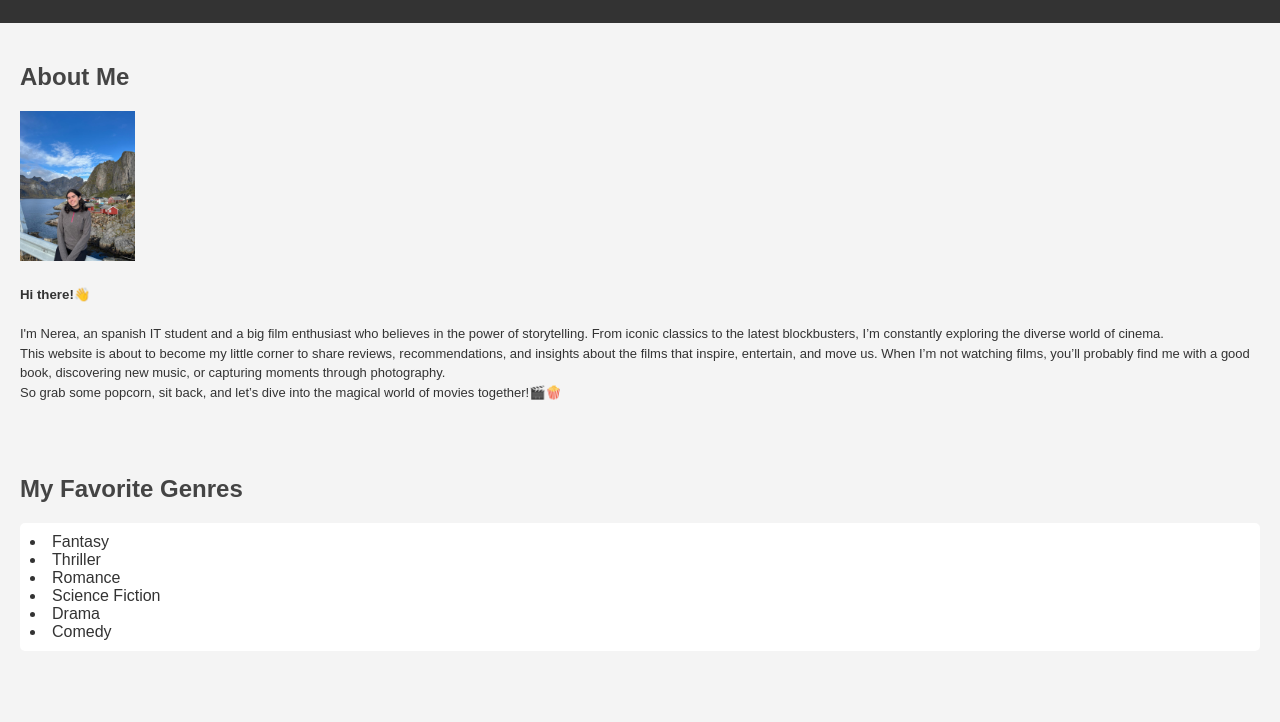
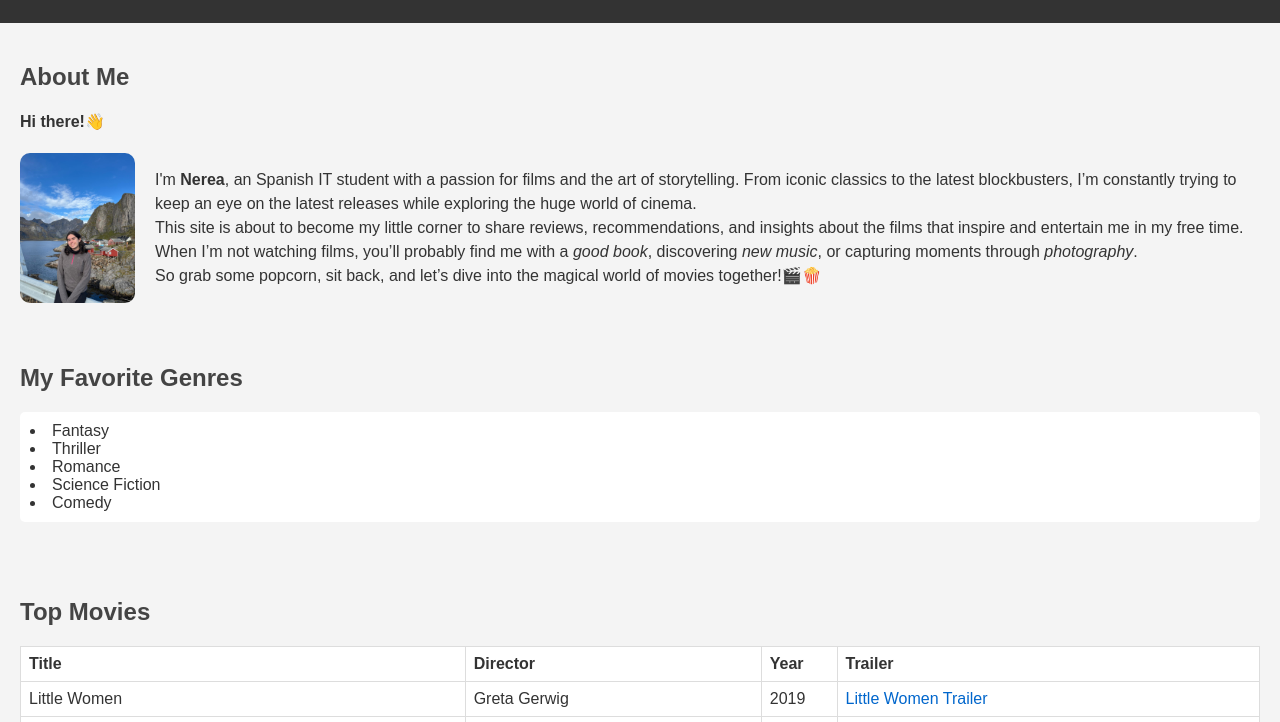
Before and after one commit to nereasalamero/BrowserProgramming, a plain HTML site: page 202501_project1/index.html in a window 1280 px wide. Shown: the part 89-811 px from the top of the page. Drawn offline with Linux system fonts and the light colour scheme.

Commit message:
Making it pretty :)

```diff
--- a/202501_project1/index.html
+++ b/202501_project1/index.html
@@ -18,19 +18,19 @@
 
 <body>
     <header>
-        <h1>Welcome to Nerea's Favorite Films</h1>
+        <h1>Welcome to <i>Nerea's Favorite Films</i></h1>
     </header>
 
     <section id="about">
         <h2>About Me</h2>
-        <div>
+        <h4>Hi there!👋</h4>
+        <div class="about-container">
             <img src="assets/profile_pic.jpg" alt="Profile Picture" class="profile-pic" height="150px" width="115px">
-            <h5>Hi there!👋</h5>
             <p>
-                I'm Nerea, an spanish IT student and a big film enthusiast who believes in the power of storytelling.
-                From iconic classics to the latest blockbusters, I’m constantly exploring the diverse world of cinema.<br>
-                This website is about to become my little corner to share reviews, recommendations, and insights about the films that inspire, entertain, and move us.
-                When I’m not watching films, you’ll probably find me with a good book, discovering new music, or capturing moments through photography.<br>
+                I'm <b>Nerea</b>, an Spanish IT student with a passion for films and the art of storytelling.
+                From iconic classics to the latest blockbusters, I’m constantly trying to keep an eye on the latest releases while exploring the huge world of cinema.<br>
+                This site is about to become my little corner to share reviews, recommendations, and insights about the films that inspire and entertain me in my free time.
+                When I’m not watching films, you’ll probably find me with a <i>good book</i>, discovering <i>new music</i>, or capturing moments through <i>photography</i>.<br>
                 So grab some popcorn, sit back, and let’s dive into the magical world of movies together!🎬🍿
             </p>
         </div>
@@ -43,7 +43,6 @@
             <li>Thriller</li>
             <li>Romance</li>
             <li>Science Fiction</li>
-            <li>Drama</li>
             <li>Comedy</li>
         </ul>
     </section>
--- a/202501_project1/styles.css
+++ b/202501_project1/styles.css
@@ -59,5 +59,19 @@ a:hover {
 }
 p {
     line-height: 1.5;
-    font-size: small;
+    font-size: medium;
 }
+.about-container {
+    display: flex;
+    align-items: center; /* Vertically aligns the image and text */
+    gap: 20px; /* Adds space between the columns */
+}
+
+.profile-pic {
+    flex-shrink: 0; /* Prevents the image from shrinking */
+    border-radius: 10px; /* Optional: Rounds the corners of the image */
+}
+
+.about-container div {
+    max-width: 600px; /* Optional: Restricts the width of the text for better readability */
+}
```
Lines whose indentation alone changed are shown as unchanged.
